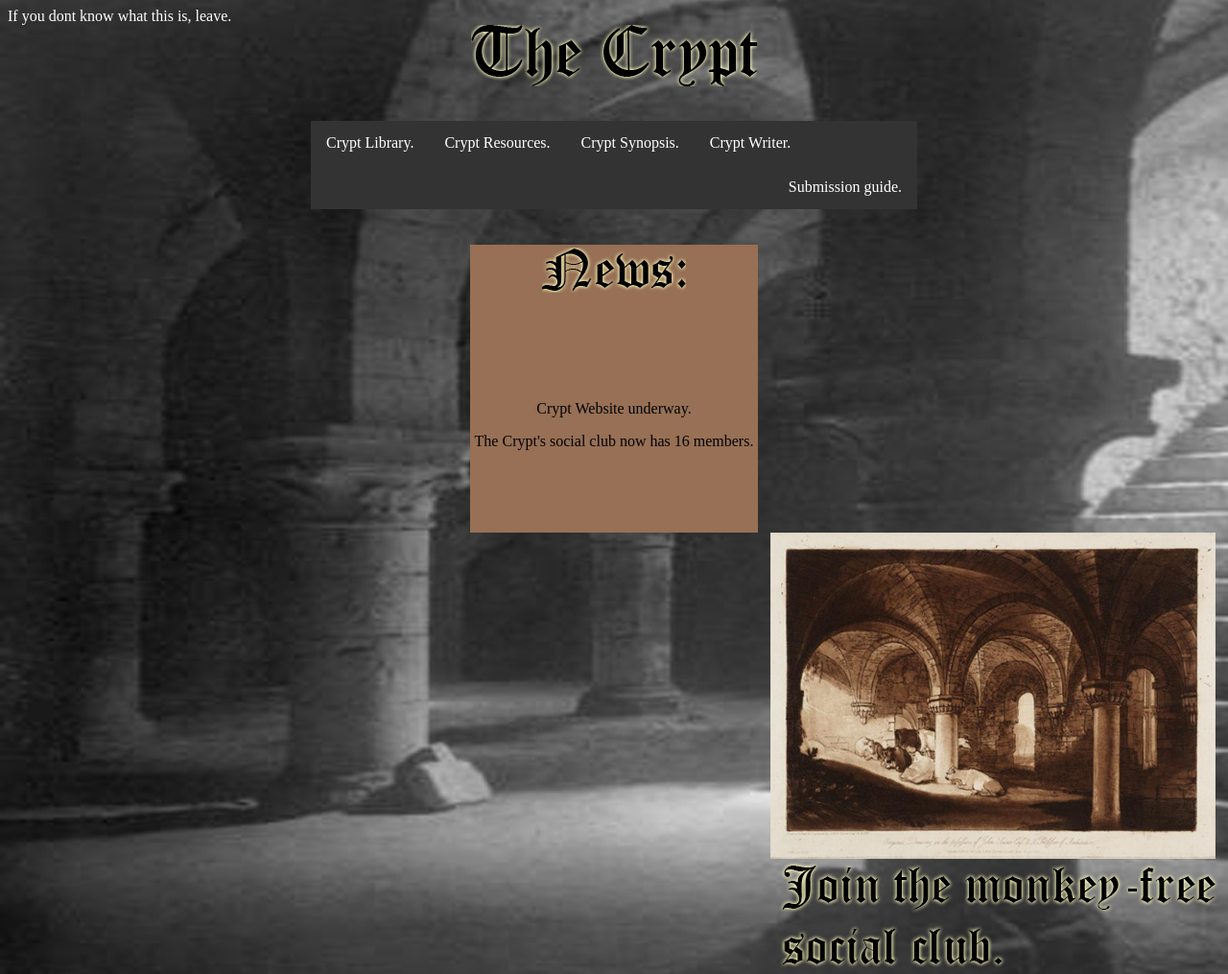
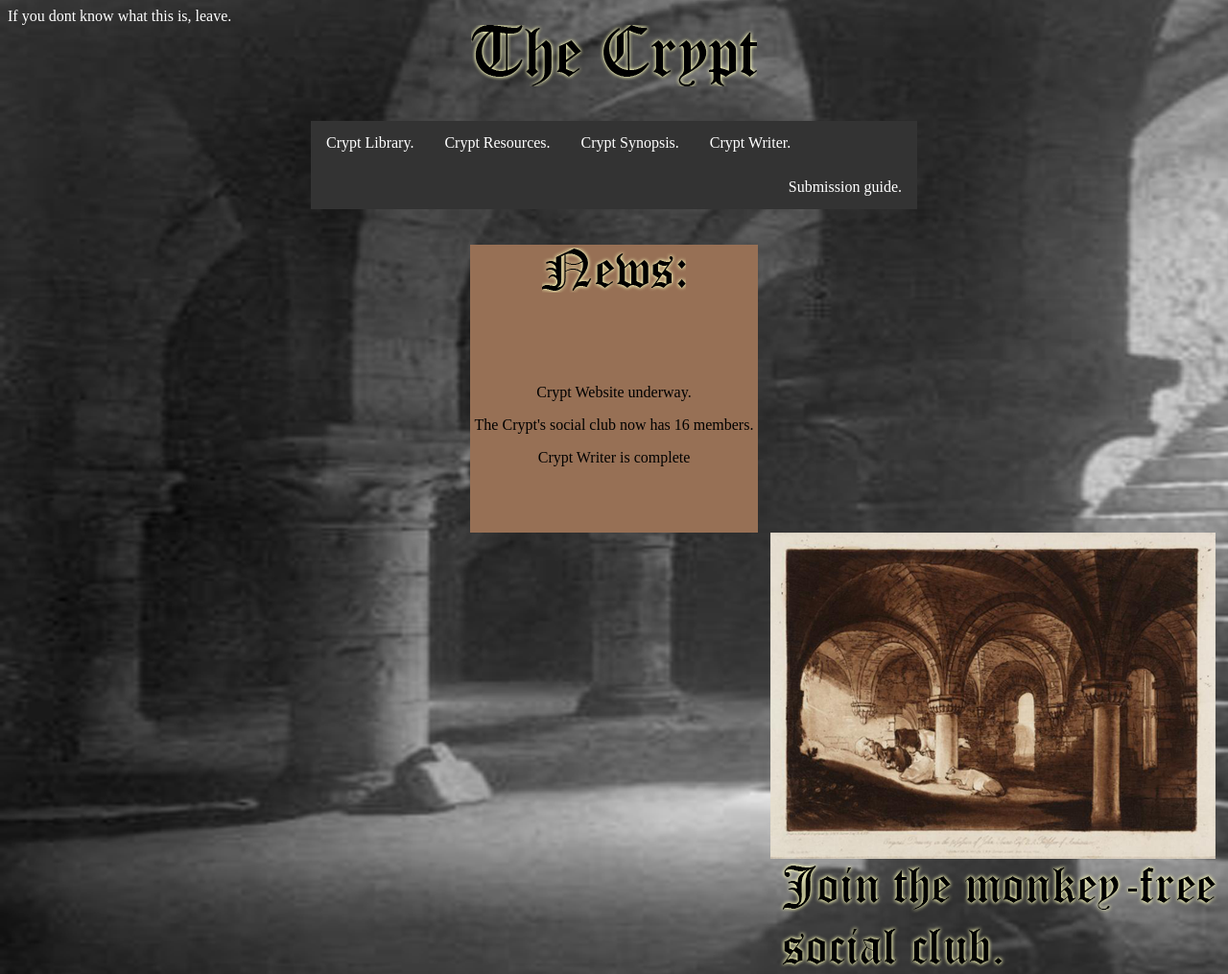
Before and after one commit to HookPub/crypt, a plain HTML site: page index.html in a window 1280 px wide. Shown: the top 1015 px of the page at 96% size. Drawn offline with Linux system fonts and the light colour scheme.

Commit message:
news touch up

```diff
--- a/index.html
+++ b/index.html
@@ -55,6 +55,9 @@
 //news lines
 var nl1 = "Crypt Website underway.";
 var nl2 = "The Crypt's social club now has 16 members."
+var nl3 = "Crypt Writer is complete"
+var nl4 = ""
+
 
 </script>
 <p3 class="warning"> If you dont know what this is, leave. </p3>
@@ -78,7 +81,7 @@ var nl2 = "The Crypt's social club now has 16 members."
 
   <div align="center" class="container">
    <img src="src/newsdiv.png">
-   <div class="centered"> <p>  <script>Write(nl1)</script> </p> <p>  <script>Write(nl2)</script> </p>
+   <div class="centered"> <p>  <script>Write(nl1)</script> </p> <p>  <script>Write(nl2)</script> </p> <p>  <script>Write(nl3)</script> </p> <p>  <script>Write(nl4)</script> </p>
  </div>
   <div align="right">
   <a href="https://discord.gg/WPWHBvBhJU"> <img src="src/scpic.png"></a>
```
